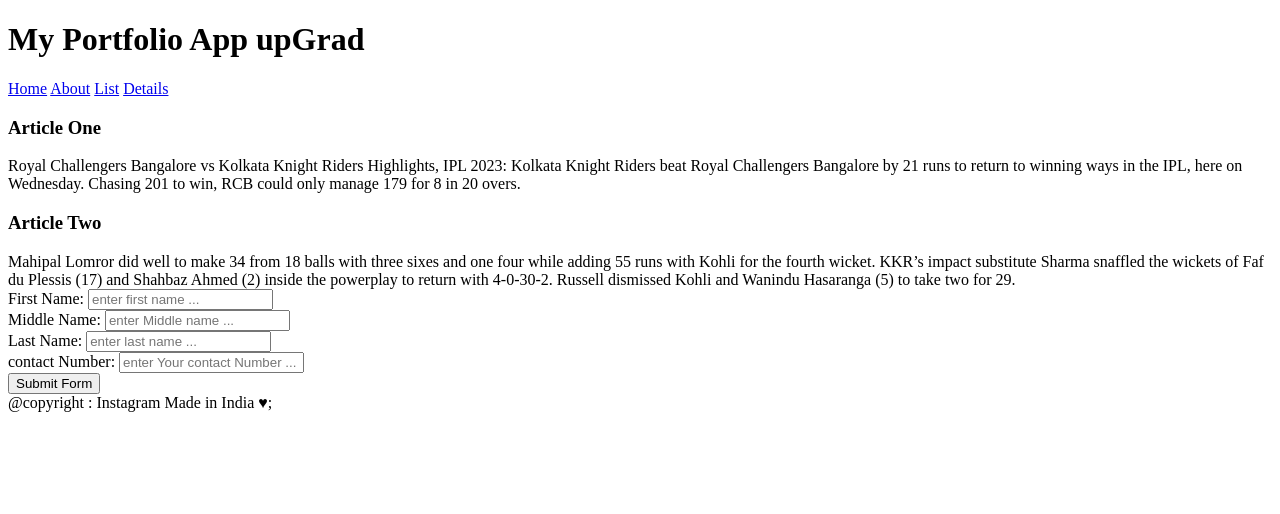
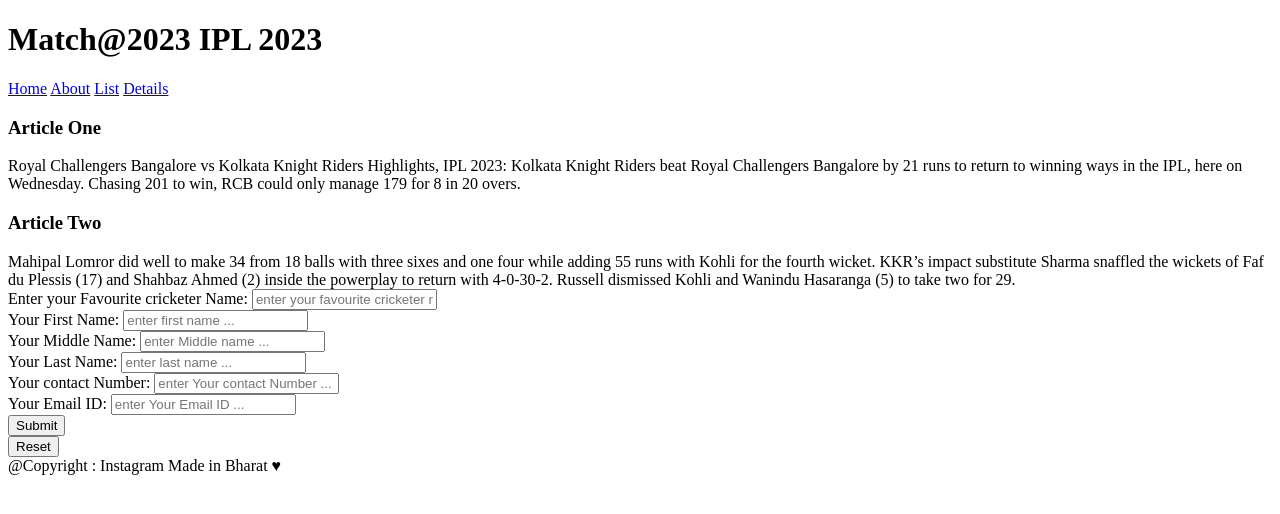
Before and after one commit to kumarirani01/TrialApp, a website: page index.html in a window 1280 px wide. Drawn offline with Linux system fonts and the light colour scheme.

Commit message:
2 files modified

```diff
--- a/index.html
+++ b/index.html
@@ -9,8 +9,8 @@
   <body>
     <header>
       <h1>
-        My Portfolio App
-        <span class="logo"> upGrad</span>
+        Match@2023
+        <span class="logo"> IPL 2023</span>
       </h1>
     </header>
 
@@ -38,7 +38,16 @@
     <div class="user-form">
       <form>
         <div>
-          <label for="firstName"> First Name: </label>
+          <div>
+            <label for="Your Favourite Cricketer Name"> Enter your Favourite cricketer Name: </label>
+            <input
+              id="cricketer Name"
+              type="text"
+              placeholder="enter your favourite cricketer name ..."
+            />
+          </div>
+        <div>
+          <label for=" YourfirstName">  Your First Name: </label>
           <input
             id="firstName"
             type="text"
@@ -46,28 +55,36 @@
           />
         </div>
 
-      <div> <label for="MiddleName"> Middle Name: </label>
+
+      <div> <label for="YourMiddleName">  Your Middle Name: </label>
         <input id="MiddleName" type="text" placeholder="enter Middle name ..." />
         <div>
           <div>
-            <label for="lastName"> Last Name: </label>
+            <label for="YourlastName">  Your Last Name: </label>
             <input id="lastName" type="text" placeholder="enter last name ..." />
 
         </div>
         <div>
           <div>
-            <label for="Contact Number"> contact Number: </label>
+            <label for="Contact Number">  Your contact Number: </label>
             <input id="contact Number" type="text" placeholder="enter Your contact Number ..." />
           </div>
           <div>
-          <input class="submit-btn" type="submit" value="Submit Form" />
+            <label for="Email ID: ">  Your Email ID: </label>
+            <input id="Email ID:" type="text" placeholder="enter Your Email ID ..." />
           </div>
+          <div>
+          <input class="submit-btn" type="submit" value="Submit" />
+          </div>
+          <div>
+            <input class="Reset-btn" type="Reset" value="Reset" />
+            </div>
       </form>
     </div>
 
     <footer>
-      <span> @copyright : Instagram</span>
-      <span class="credits"> Made in India &heartsuit;; </span>
+      <span> @Copyright : Instagram</span>
+      <span class="credits"> Made in Bharat &heartsuit; </span>
     </footer>
   </body>
 </html>
--- a/style.css
+++ b/style.css
@@ -1,6 +1,8 @@
-h1, h2 {
+h1,
+h2 {
   font-family: Lato;
-}h1,
+}
+h1,
 h2 {
   font-family: Lato;
 }
@@ -68,11 +70,16 @@
   border: 1px solid palevioletred;
   background-color: powderblue;
 }
-
+.Reset-btn {
+  padding: 5px;
+  font-size: 0.5em;
+  border: 1px solid blanchedalmond;
+  background-color: palevioletred;
+}
 footer {
   background-color: palegreen;
   font-size: 1.2em;
-  padding: 1.2em;
+  padding: 1.3em;
 }
 .credits {
   float: right;
```
